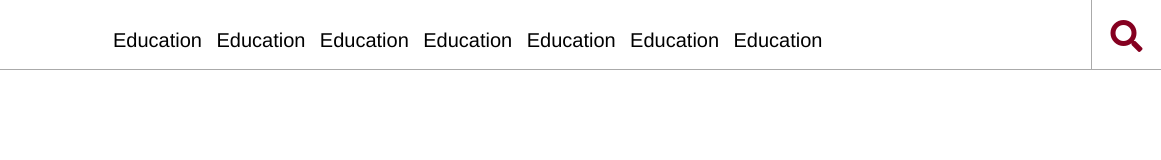
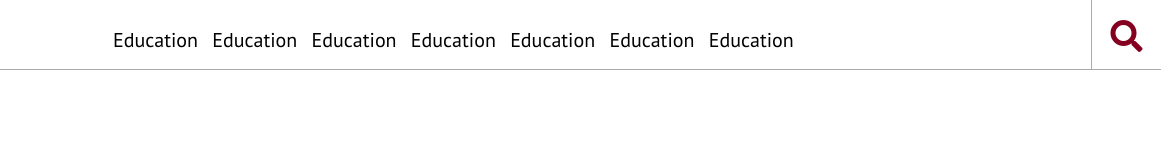
Before and after one commit to rochelryu/EXO3, a plain HTML site: page index.html in a window 1280 px wide. Shown: the full height of the page, 119-1280 px from the left. Drawn offline with Linux system fonts and the light colour scheme.

Commit message:
Update style.css

```diff
--- a/css/style.css
+++ b/css/style.css
@@ -2,7 +2,7 @@
     box-sizing: border-box;
 }
 html,body{
-    font-family: MessinaSans,'Franklin Gothic Medium', 'Arial Narrow', Arial, sans-serif;
+    font-family: 'PT Sans',MessinaSans,'Franklin Gothic Medium', 'Arial Narrow', Arial, sans-serif;
     font-size: medium;
     color: black;
     margin: 0;
```
